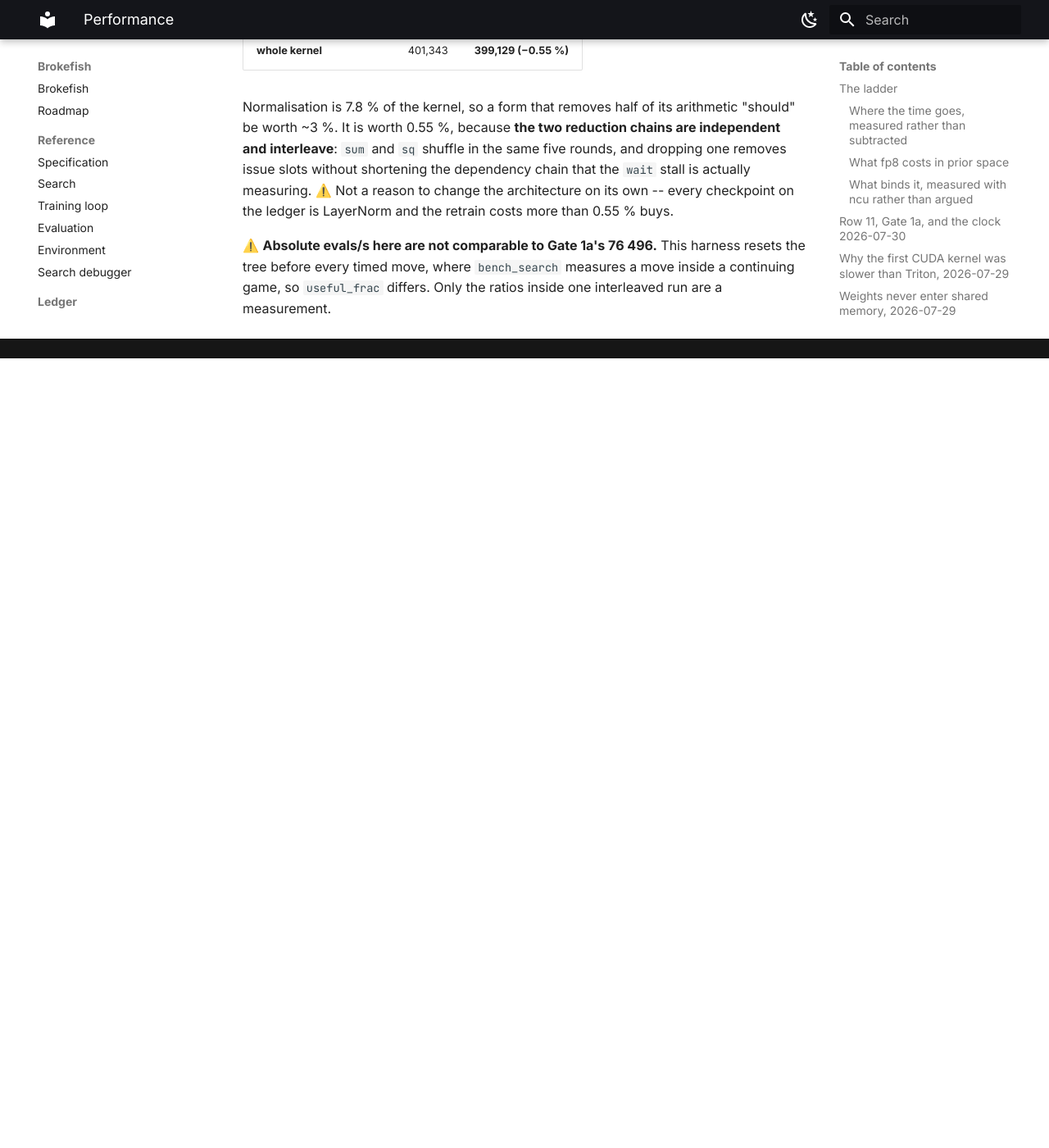
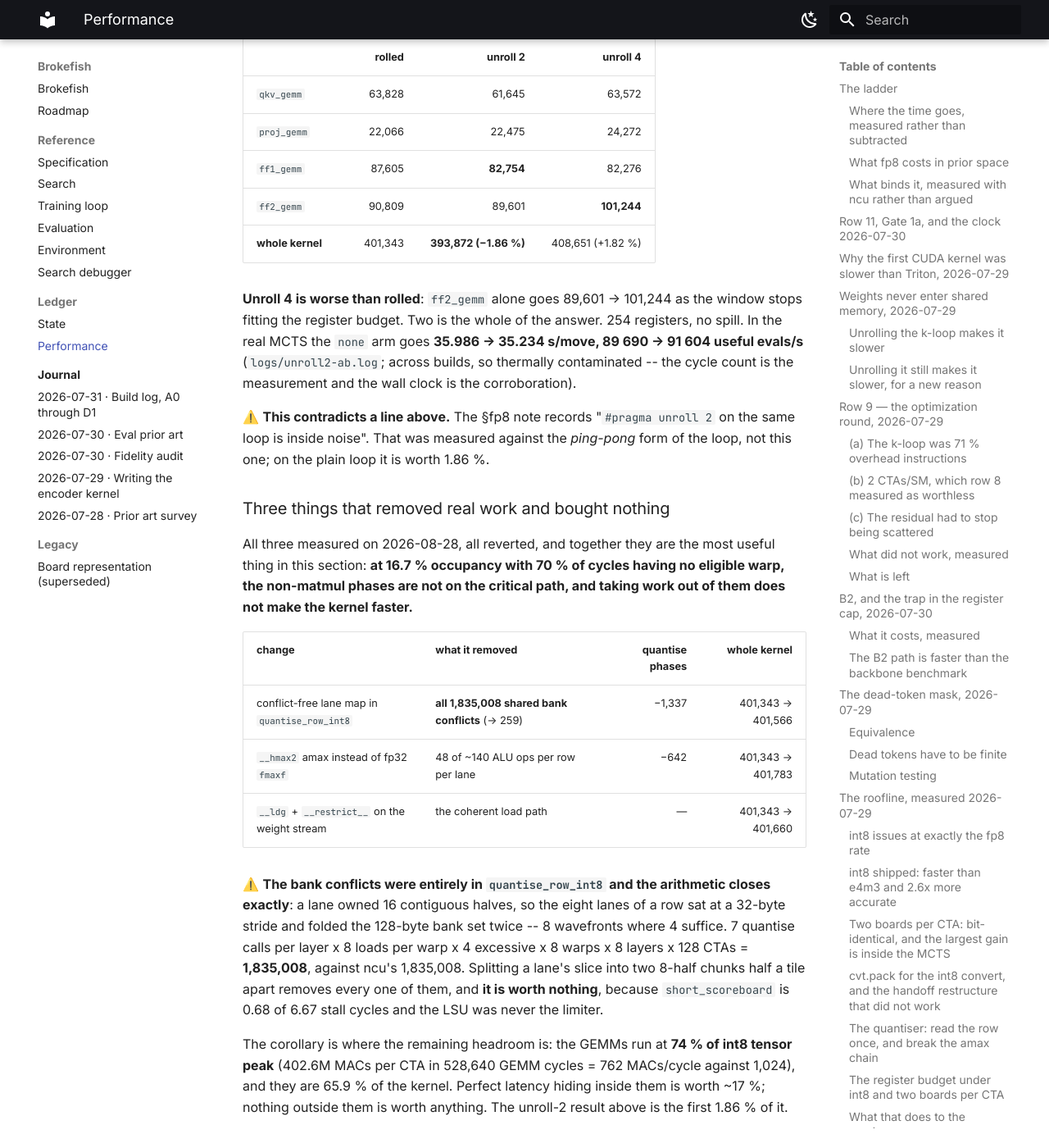
Before and after one commit to TheoBoyer/brokefish, an MkDocs documentation site: the page built from docs/ledger/perf.md, in a window 1280 px wide and 1400 px high, scrolled down 40726 px. Shown: the whole window at 82% size. Built offline with MkDocs 1.6.1 and Material for MkDocs 9.7.7, drawn with Linux system fonts in a browser that asks for light colours; before the commit the page ends 41163 px from its top, so only the background shows below that; some of the changed text lies outside the part shown.

Commit message:
The int8 GEMM k-loop, unrolled by two: -1.86 %, 89 690 -> 91 604 evals/s
From the ncu reading, not a guess. `gemm_s8_row`'s k-loop was rolled, so iteration
k+1's four weight loads could not issue until the back edge and their ~250-cycle L2
latency was exposed with two warps per scheduler to cover it -- this kernel runs at
16.7 % occupancy and 70 % of its cycles have no eligible warp. At two the compiler
overlaps one iteration's loads with the other's mma, without the hand-written
ping-pong that regressed twice.

  cycles/board (warp 0)   rolled    unroll 2   unroll 4
  ff1_gemm                87,605    82,754     82,276
  ff2_gemm                90,809    89,601    101,244
  whole kernel           401,343   393,872    408,651

Unroll 4 is worse than rolled -- ff2 spills. Two is the whole answer, 254 registers,
no spill. ⚠️ perf.md's "unroll 2 is inside noise" was measured against the ping-pong
form of this loop, not this one.

Also recorded: three changes that removed real work and bought nothing, which
together are the more useful result. A conflict-free lane map in
`quantise_row_int8` removes **all 1,835,008 shared bank conflicts** (the arithmetic
closes exactly: 7 calls/layer x 8 loads/warp x 4 excessive x 8 warps x 8 layers x
128 CTAs) and is worth 0. `__hmax2` for the amax, 48 of ~140 ALU ops per row, worth
0. `__ldg` on the weights, worth 0. At this occupancy the non-matmul phases are not
on the critical path. The GEMMs run at 74 % of int8 tensor peak and are 65.9 % of the
kernel; that is where the remaining ~17 % lives and it is all latency hiding.

Co-Authored-By: Claude Opus 5 (1M context) <noreply@anthropic.com>
Claude-Session: https://claude.ai/code/session_0162N14aGbf6FFLWGLfjmJ2g

```diff
--- a/docs/ledger/perf.md
+++ b/docs/ledger/perf.md
@@ -1422,6 +1422,62 @@ architectural change and stays bit-identical at `c = 0`. **In the real MCTS:**
 
 `logs/reinject-ab-half2.log`. Both modes are now inside the 5 % budget.
 
+### The int8 GEMM's k-loop wants to be unrolled by exactly two: -1.86 %
+
+2026-08-28, from the ncu reading above rather than from a guess. `gemm_s8_row`'s k-loop
+was `#pragma unroll 1`, so the four weight loads of iteration `k32 + 1` could not issue
+until the back edge and their ~250-cycle L2 latency was exposed with **two warps per
+scheduler** to cover it. At two, the compiler overlaps one iteration's loads with the
+other's `mma` -- without the hand-written ping-pong buffer that regressed twice.
+
+`bench_phases --impl int8`, cycles per board (warp 0). ⚠️ Cycles and not seconds: the
+`none` baseline reproduces to **61 cycles** across five separate builds, which is what
+makes a 7,471-cycle move a measurement.
+
+| | rolled | **unroll 2** | unroll 4 |
+|---|---:|---:|---:|
+| `qkv_gemm` | 63,828 | 61,645 | 63,572 |
+| `proj_gemm` | 22,066 | 22,475 | 24,272 |
+| `ff1_gemm` | 87,605 | **82,754** | 82,276 |
+| `ff2_gemm` | 90,809 | 89,601 | **101,244** |
+| **whole kernel** | 401,343 | **393,872 (−1.86 %)** | 408,651 (+1.82 %) |
+
+**Unroll 4 is worse than rolled**: `ff2_gemm` alone goes 89,601 -> 101,244 as the window
+stops fitting the register budget. Two is the whole of the answer. 254 registers, no
+spill. In the real MCTS the `none` arm goes **35.986 -> 35.234 s/move, 89 690 -> 91 604
+useful evals/s** (`logs/unroll2-ab.log`; across builds, so thermally contaminated --
+the cycle count is the measurement and the wall clock is the corroboration).
+
+⚠️ **This contradicts a line above.** The §fp8 note records "`#pragma unroll 2` on the
+same loop is inside noise". That was measured against the *ping-pong* form of the loop,
+not this one; on the plain loop it is worth 1.86 %.
+
+### Three things that removed real work and bought nothing
+
+All three measured on 2026-08-28, all reverted, and together they are the most useful
+thing in this section: **at 16.7 % occupancy with 70 % of cycles having no eligible
+warp, the non-matmul phases are not on the critical path, and taking work out of them
+does not make the kernel faster.**
+
+| change | what it removed | quantise phases | whole kernel |
+|---|---|---:|---:|
+| conflict-free lane map in `quantise_row_int8` | **all 1,835,008 shared bank conflicts** (-> 259) | −1,337 | 401,343 -> 401,566 |
+| `__hmax2` amax instead of fp32 `fmaxf` | 48 of ~140 ALU ops per row per lane | −642 | 401,343 -> 401,783 |
+| `__ldg` + `__restrict__` on the weight stream | the coherent load path | — | 401,343 -> 401,660 |
+
+⚠️ **The bank conflicts were entirely in `quantise_row_int8` and the arithmetic closes
+exactly**: a lane owned 16 contiguous halves, so the eight lanes of a row sat at a
+32-byte stride and folded the 128-byte bank set twice -- 8 wavefronts where 4 suffice.
+7 quantise calls per layer x 8 loads per warp x 4 excessive x 8 warps x 8 layers x 128
+CTAs = **1,835,008**, against ncu's 1,835,008. Splitting a lane's slice into two 8-half
+chunks half a tile apart removes every one of them, and **it is worth nothing**, because
+`short_scoreboard` is 0.68 of 6.67 stall cycles and the LSU was never the limiter.
+
+The corollary is where the remaining headroom is: the GEMMs run at **74 % of int8 tensor
+peak** (402.6M MACs per CTA in 528,640 GEMM cycles = 762 MACs/cycle against 1,024), and
+they are 65.9 % of the kernel. Perfect latency hiding inside them is worth ~17 %; nothing
+outside them is worth anything. The unroll-2 result above is the first 1.86 % of it.
+
 ### Measured: RMSNorm is worth 0.55 %, not 2-3 %
 
 Asked directly, so measured directly rather than estimated. A throughput probe with the
```
Also changed, not shown: 2 other files.
